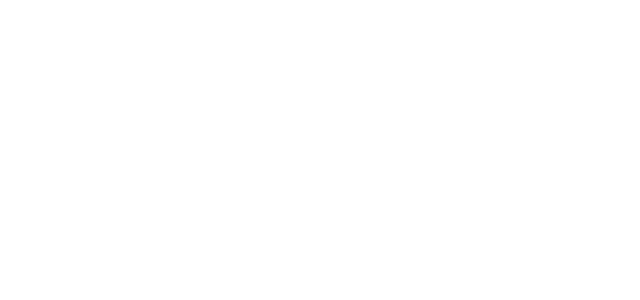
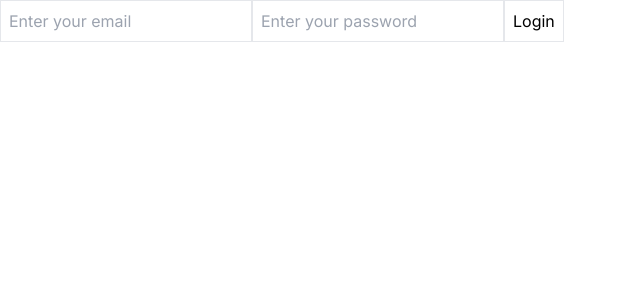
Before and after one commit to Tajbir23/chat-app-client, a Next.js app: page / in a window 1280 px wide. Shown: the top 300 px of the page, without its empty margins (0-640 px from the left). Built offline with nearby package versions, Linux system fonts and the light colour scheme.

Commit message:
signin page

```diff
--- a/src/app/api/auth/[...nextauth]/route.js
+++ b/src/app/api/auth/[...nextauth]/route.js
@@ -31,7 +31,7 @@ export const authOptions = {
 
     callbacks: {
       async jwt({ token, account, user }) {
-        // console.log(account, token, user, 'jwt')
+        // console.log(user, 'jwt')
         // Persist the OAuth access_token and or the user id to the token right after signin
         if (account) {
           // console.log(token)
@@ -44,6 +44,10 @@ export const authOptions = {
         session.user.type = token.type
         return session
       },
+
+      async redirect({url, baseUrl}){
+        return `${baseUrl}/chat`
+      }
     }
 
   }
--- a/src/app/page.js
+++ b/src/app/page.js
@@ -1,9 +1,23 @@
+'use client';
 
+import { signIn } from "next-auth/react";
 
 export default function Home() {
+  const handleSubmit = (e) => {
+    e.preventDefault();
+    const form = e.target;
+    const email = form.email.value;
+    const password = form.password.value;
+    console.log('Email:', email);
+    console.log('Password:', password);
+    signIn('credentials', { email, password });
+  };
+
   return (
-    <>
-
-    </>
+    <form onSubmit={handleSubmit}>
+      <input className="border p-2" type="email" name="email" placeholder="Enter your email" />
+      <input className="border p-2" type="password" name="password" placeholder="Enter your password" />
+      <button className="border p-2" type="submit">Login</button>
+    </form>
   );
 }
```
Also changed, not shown: src/middleware.js (+12 -6 lines).
